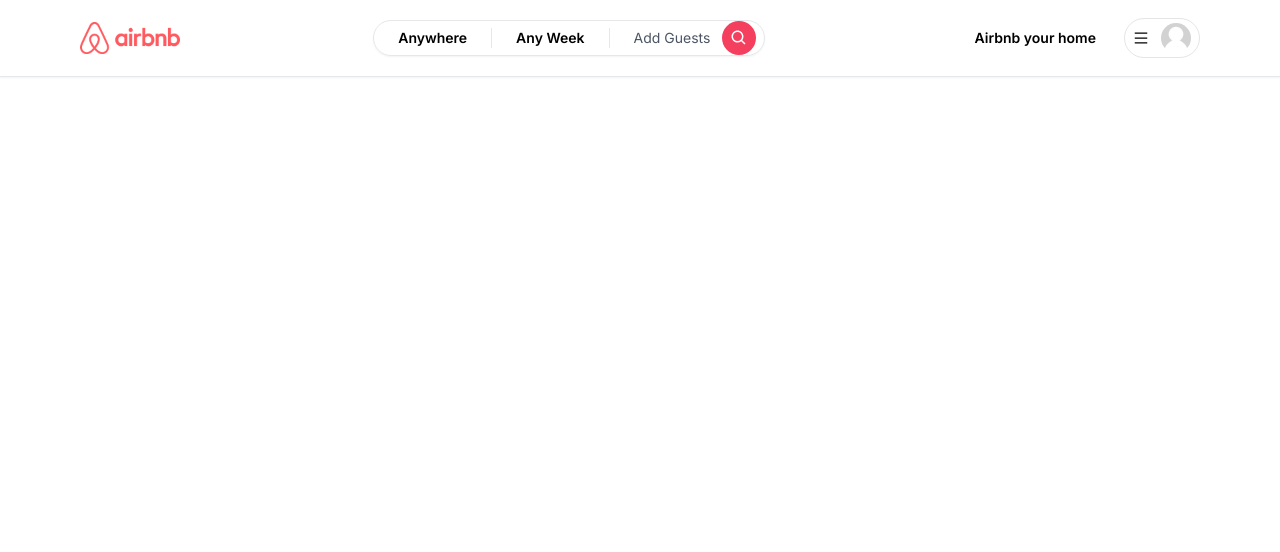
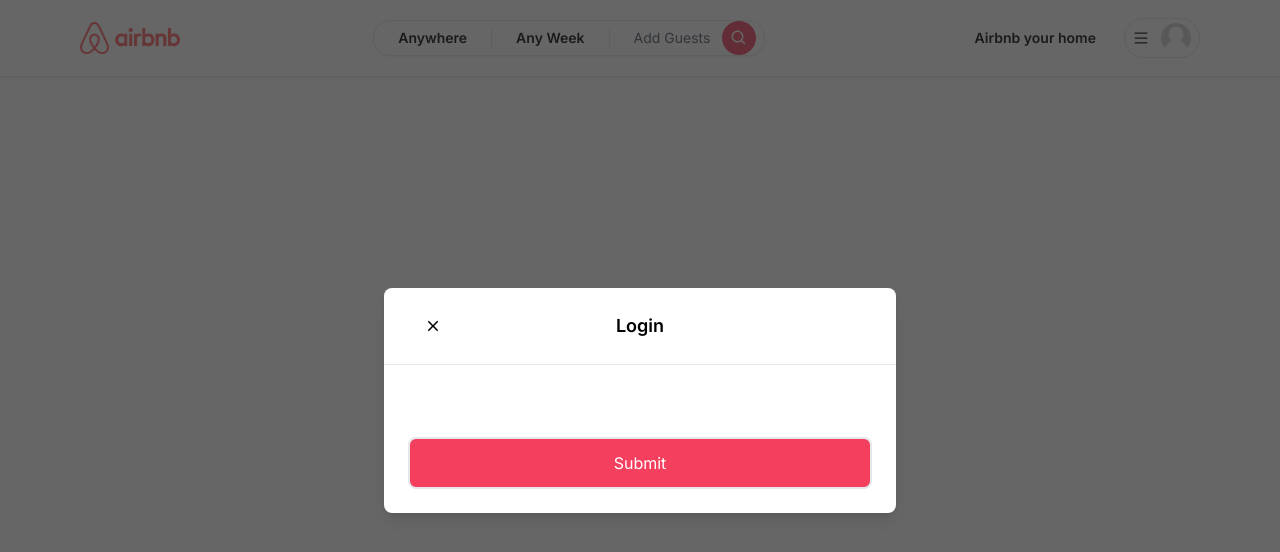
Before and after one commit to Cardenaz/netflix-next-clone, a Next.js app in the folder airbnb-clone/: page / in a window 1280 px wide. Shown: the top 552 px of the page. Built offline with nearby package versions, Linux system fonts and the light colour scheme.

Commit message:
mod modal

```diff
--- /dev/null
+++ b/airbnb-clone/app/components/Button.tsx
@@ -0,0 +1,53 @@
+'use client';
+
+import React from "react";
+import { IconType } from "react-icons";
+
+interface ButtonProps {
+    label: string,
+    onClick: (e: React.MouseEvent<HTMLButtonElement>) => void
+    disabled?: boolean,
+    outline?: boolean,
+    small?: boolean,
+    icon?: IconType
+}
+
+const Button: React.FC<ButtonProps> = ({
+    label,
+    onClick,
+    disabled,
+    outline,
+    small,
+    icon: Icon,
+}) => {
+    return (
+        <button
+        onClick={onClick}
+        disabled={disabled}
+        className={
+        `relative disabled:opacity-70
+        disabled:cursor-not-allowed
+        rounded-lg hover:opacity-80
+        transition w-full
+        ${outline ? 'bg-white' : 'bg-rose-500'}
+        ${outline ? 'border-black' : 'bg-rose-500'}
+        ${outline ? 'text-black' : 'text-white'}
+        ${small ? 'py-1' : 'py-3'}
+        ${small ? 'text-sm' : 'text-md'}
+        ${small ? 'font-light' : 'semi-bold'}
+        ${small ? 'border-[1px]' : 'border-2'}
+
+    }`}>
+
+    {Icon && (
+        <Icon size={24} className="absolute left-4 top-3"/>
+    )}
+
+            {label}
+
+
+        </button>
+    );
+}
+
+export default Button;
--- a/airbnb-clone/app/components/modals/Modal.tsx
+++ b/airbnb-clone/app/components/modals/Modal.tsx
@@ -2,6 +2,7 @@
 
 import React, { useCallback, useEffect, useState } from "react";
 import {IoMdClose} from 'react-icons/io'
+import Button from "../Button";
 
 interface ModalProps {
     isOpen?: boolean,
@@ -13,7 +14,7 @@
     actionLabel: string,
     disabled?: boolean,
     secondaryAction?: () => void,
-    secondaryLabel?: string
+    secondaryActionLabel?: string
 }
 
 
@@ -27,7 +28,7 @@
     actionLabel,
     disabled,
     secondaryAction,
-    secondaryLabel
+    secondaryActionLabel
 
 
 }) => {
@@ -91,7 +92,7 @@
 
       {/*  */}
       <div
-      className="
+      className={`
         translate
        duration-300
        h-full
@@ -99,7 +100,7 @@
        ${showModal ? 'translate-y-0' : 'translate-y-full'}
        ${showModal ? 'opacity-100' : 'opacity-0'}
 
-       "
+       ` }
        >
 
        <div className="translate h-full
@@ -130,9 +131,38 @@
 
              </button>
 
-             <div> </div>
+             <div className="text-lg font-semibold">
+                {title}
+
+                 </div>
 
 
+        </div>
+
+        {/*BODY */}
+
+        <div className="relative p-6 flex-auto"> {body}</div>
+
+
+        {/* FOOTER*/}
+
+        <div className="flex flexcol gap-2 p-6">
+        <div className="flex flex-row items-center gap-4 w-full">
+       {secondaryAction && secondaryActionLabel && (
+        <Button
+        outline
+        disabled={disabled}
+        label={secondaryActionLabel}
+        onClick={hadnleSecondaryAction}
+
+        />
+        )}
+        <Button  disabled={disabled}
+        label={actionLabel}
+        onClick={handleSubmit}
+
+        />
+        </div>
         </div>
 
        </div>
--- a/airbnb-clone/app/layout.tsx
+++ b/airbnb-clone/app/layout.tsx
@@ -20,7 +20,8 @@
     <html lang="en">
       <body className={inter.className}>
         <ClientOnly >
-          <Modal isOpen={false} onClose={() => { } } onSubmit={() => { } } actionLabel={''}/>
+          <Modal isOpen title='Login' actionLabel='Submit'
+        />
         <Navbar/>
         </ClientOnly>
         {children}
```
